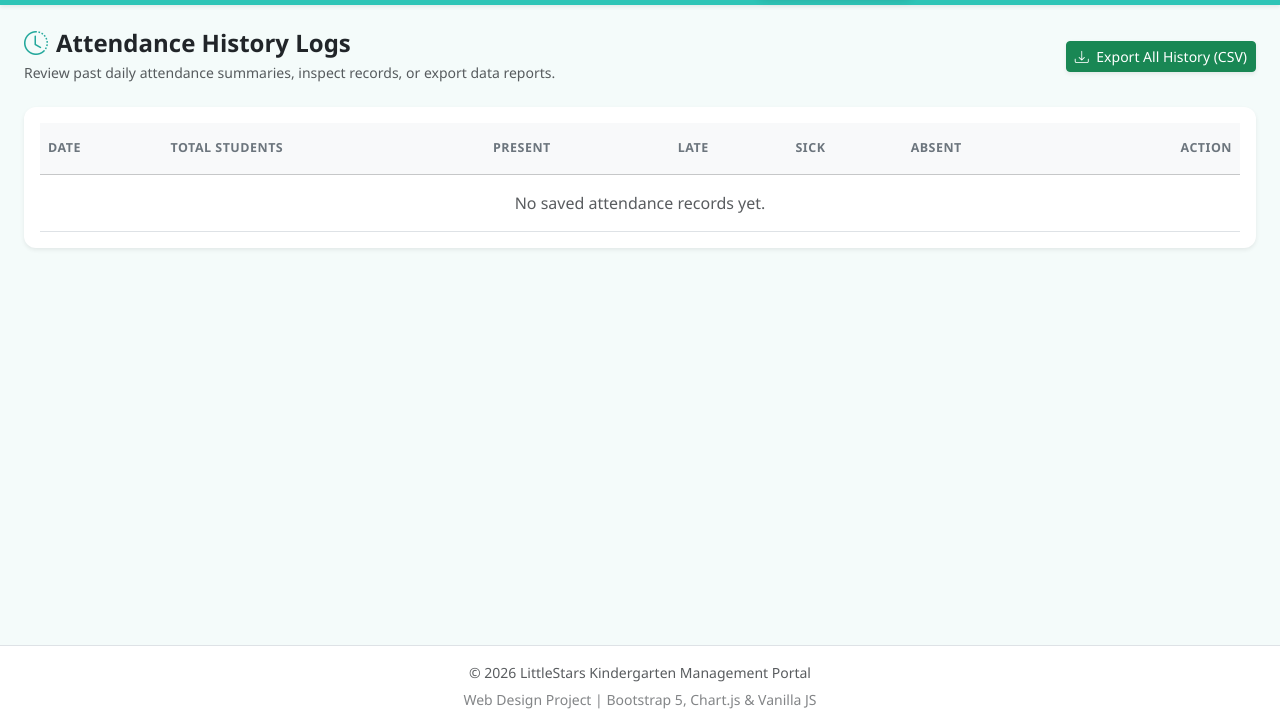
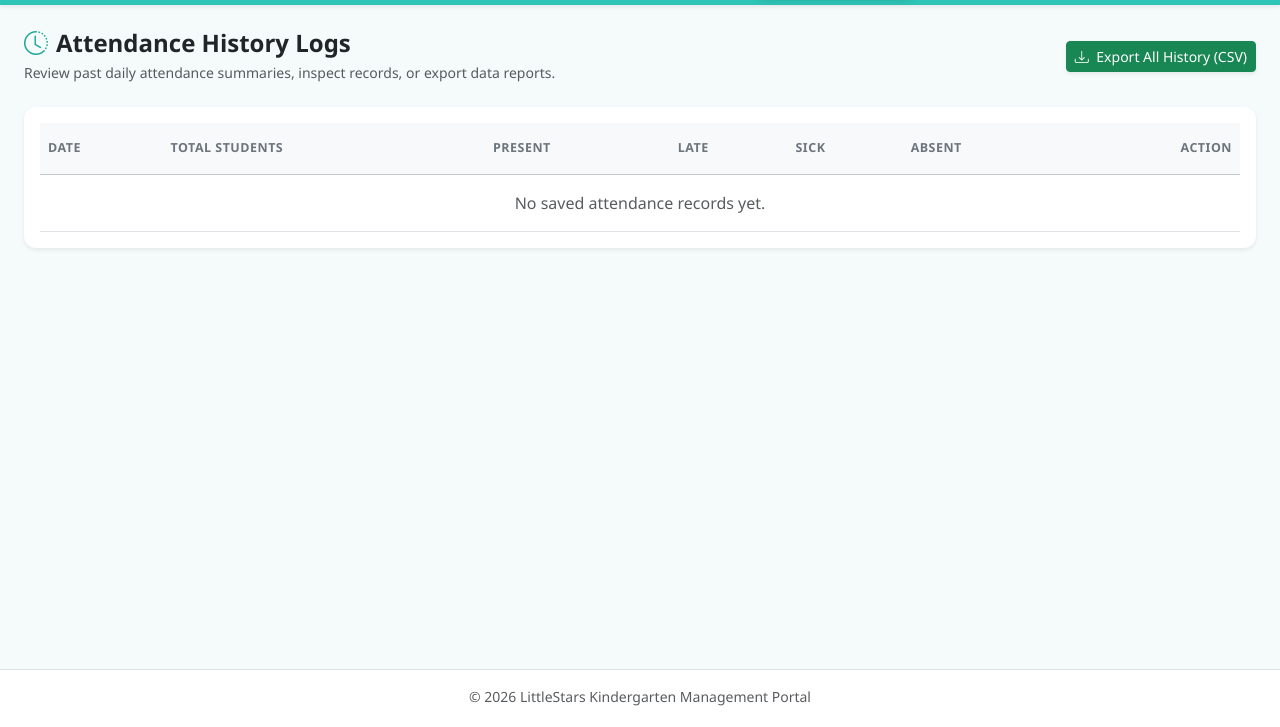
Before and after one commit to anisaisyah-svg/IMS566-ANIS-AISYAH-BINTI-ROSLAN, a plain HTML site: page history.html in a window 1280 px wide. Shown: the part 73-800 px from the top of the page. Drawn offline with nearby package versions, Linux system fonts and the light colour scheme; sample sign-in values are in the browser's storage.

Commit message:
Fix HTML formatting and ensure proper structure

```diff
--- a/history.html
+++ b/history.html
@@ -95,7 +95,6 @@
   <footer class="py-3 text-center bg-white border-top mt-auto">
       <div class="container">
           <p class="mb-1 text-muted small">&copy; 2026 LittleStars Kindergarten Management Portal</p>
-          <span class="small text-muted opacity-75">Web Design Project | Bootstrap 5, Chart.js & Vanilla JS</span>
       </div>
   </footer>
 
```
